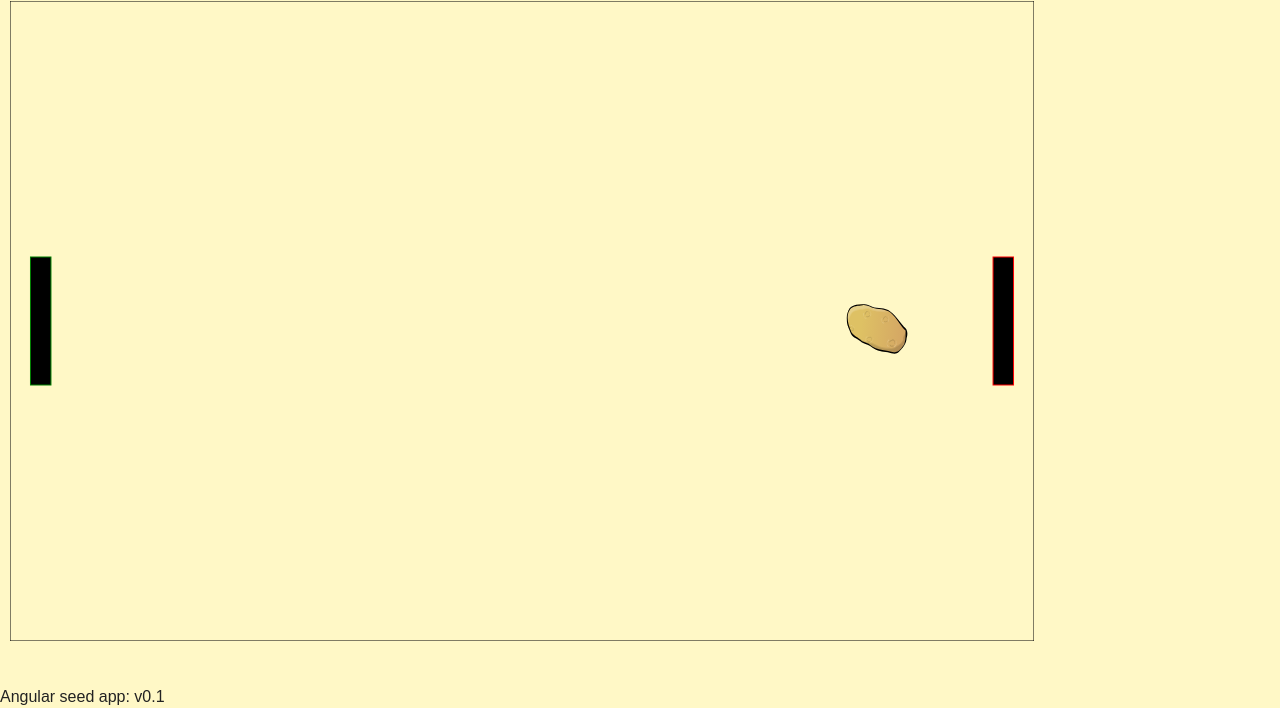
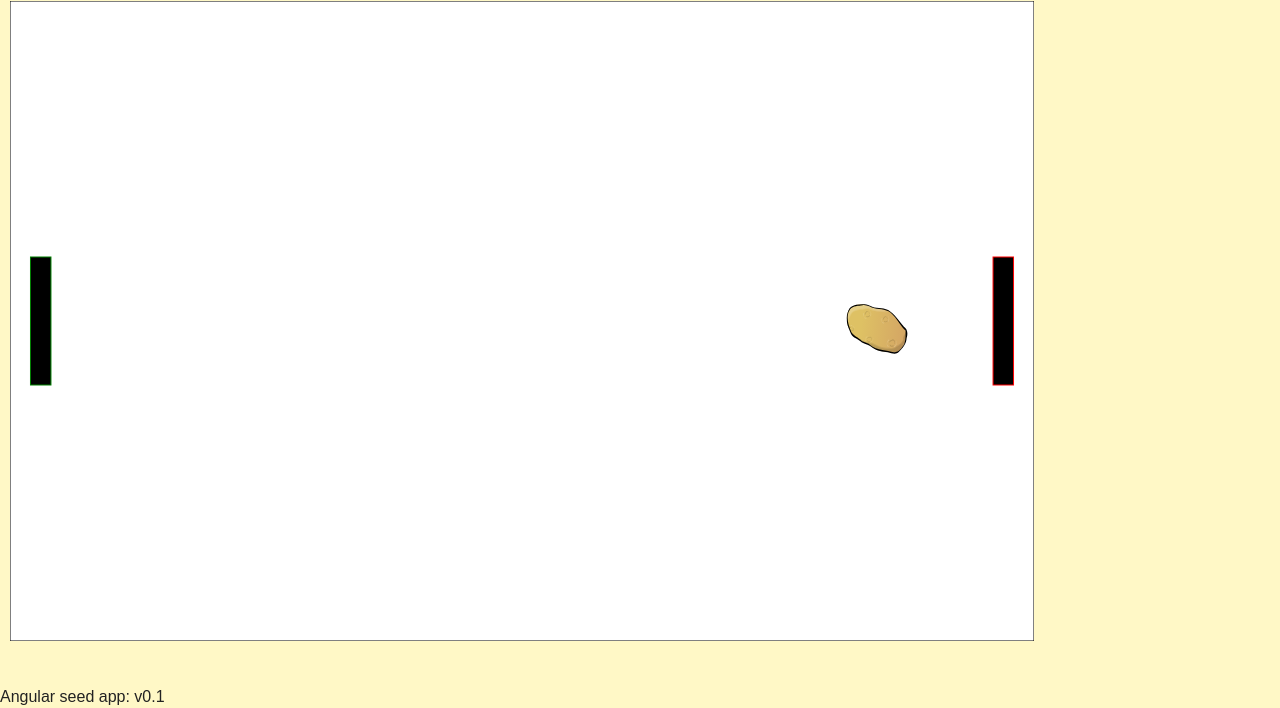
Before and after one commit to JABASAB1/Pong-Ta-Toes, a website: page Bonus/angularSeedApp/app/index.html at #/game in a window 1280 px wide. Shown: the part 183-891 px from the top of the page. Drawn offline with Linux system fonts and the light colour scheme.

Commit message:
white background

```diff
--- a/Bonus/angularSeedApp/app/game/game.html
+++ b/Bonus/angularSeedApp/app/game/game.html
@@ -1,5 +1,5 @@
 <div ng-controller="gameController">
-    <svg style="margin-left:10px" ng-attr-height="{{height}}" ng-attr-width="{{width}}" xlmns="http://www.w3.org/2000/svg">
+    <svg style="margin-left:10px; background-color:white" ng-attr-height="{{height}}" ng-attr-width="{{width}}" xlmns="http://www.w3.org/2000/svg">
         <image ng-attr-x="{{potato.getCoordinates().x}}" ng-attr-y="{{potato.getCoordinates().y}}" xlink:href="images/Potato_clip_art.svg" ng-attr-width="{{potato.getSize().w}}" ng-attr-height="{{potato.getSize().h}}" />
         <rect ng-attr-x="{{player1.getPaddle().getCoordinates().x}}" ng-attr-y="{{player1.getPaddle().getCoordinates().y}}" ng-attr-width="{{player1.getPaddle().getSize().w}}" ng-attr-height="{{player1.getPaddle().getSize().h}}" ng-attr-fill="{{player1.getPaddle().color}}" stroke="green"></rect>'
         <rect ng-attr-x="{{player2.getPaddle().getCoordinates().x}}" ng-attr-y="{{player2.getPaddle().getCoordinates().y}}" ng-attr-width="{{player2.getPaddle().getSize().w}}" ng-attr-height="{{player2.getPaddle().getSize().h}}" ng-attr-fill="{{player2.getPaddle().color}}" stroke="red"></rect>
```
